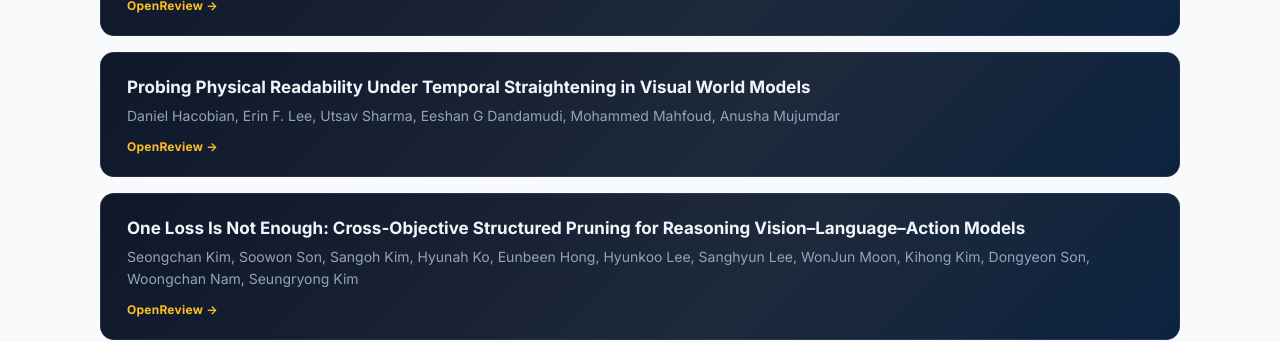
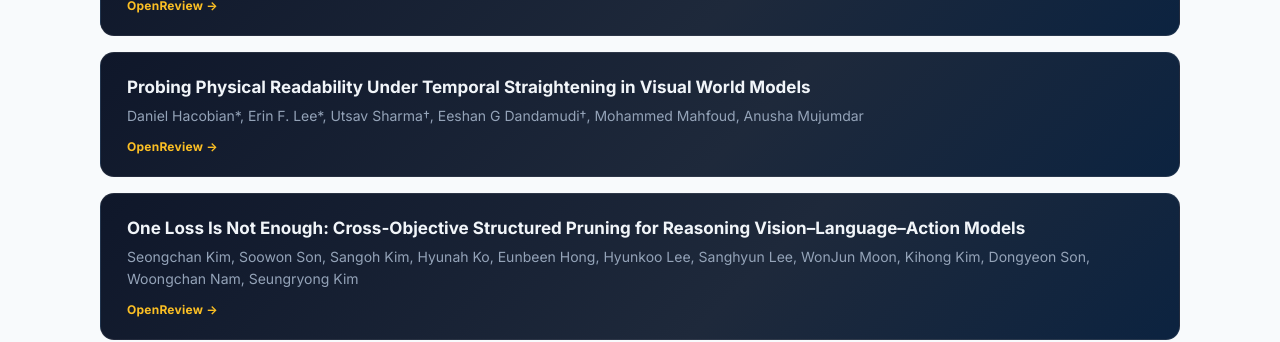
Before and after one commit to PTAworkshop/PTAworkshop.github.io, a Jekyll site: the page built from accepted-papers.html, in a window 1280 px wide and 900 px high, scrolled down 4649 px. Shown: the part 153-495 px from the top of the window. Built offline with Jekyll 4.4.1, drawn with Linux system fonts in a browser that asks for light colours.

Commit message:
update equal contribution

```diff
--- a/_data/accepted_papers.yml
+++ b/_data/accepted_papers.yml
@@ -103,7 +103,7 @@
   url: "https://openreview.net/forum?id=sN7UURLPmx"
   session: "Poster session 1"
 - title: "Probing Physical Readability Under Temporal Straightening in Visual World Models"
-  authors: "Daniel Hacobian, Erin F. Lee, Utsav Sharma, Eeshan G Dandamudi, Mohammed Mahfoud, Anusha Mujumdar"
+  authors: "Daniel Hacobian*, Erin F. Lee*, Utsav Sharma†, Eeshan G Dandamudi†, Mohammed Mahfoud, Anusha Mujumdar"
   url: "https://openreview.net/forum?id=8OMSCDjxbE"
   session: "Poster session 1"
 - title: "One Loss Is Not Enough: Cross-Objective Structured Pruning for Reasoning Vision–Language–Action Models"
```
